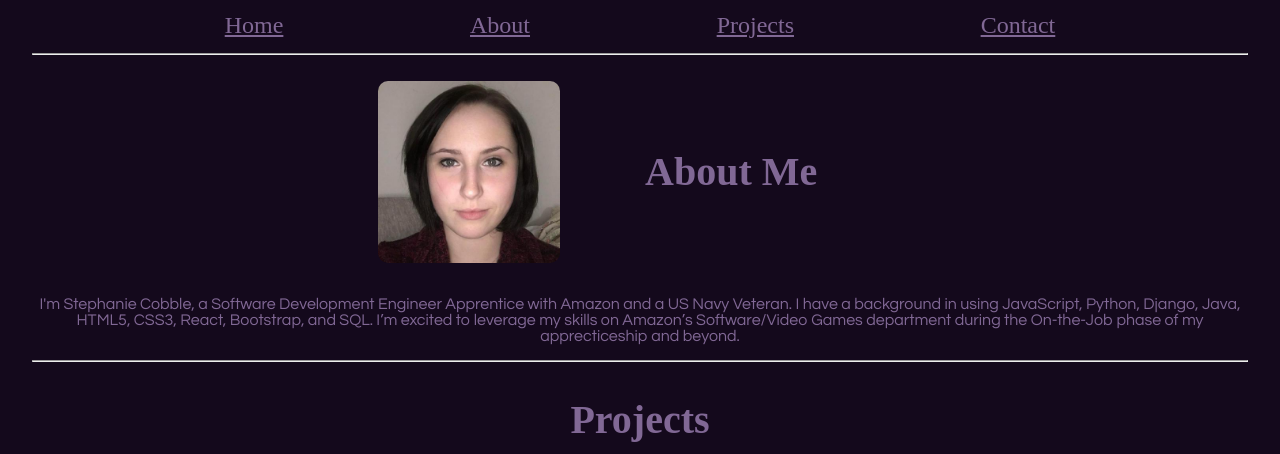
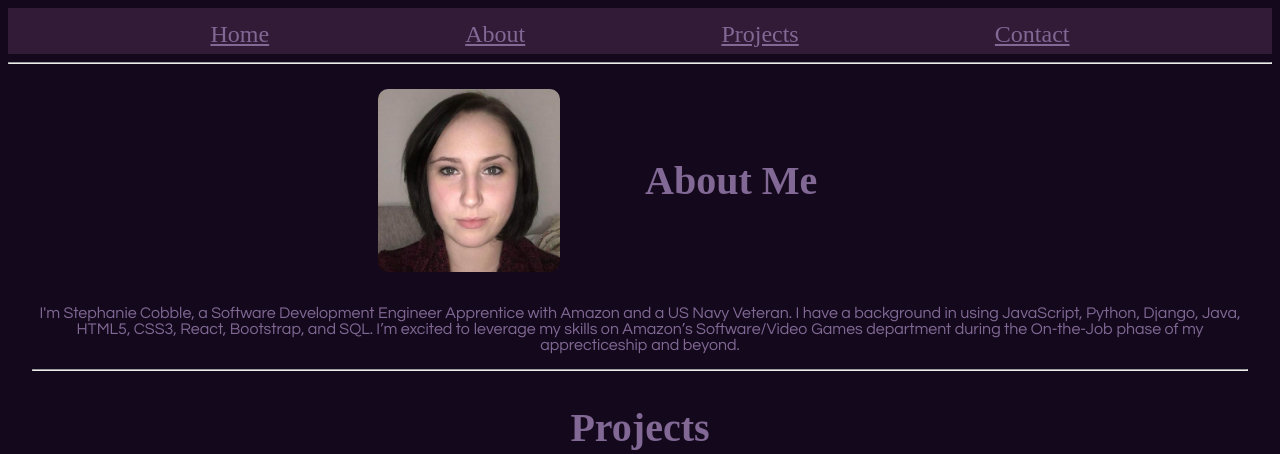
Before and after one commit to StephanieCobble/Portfolio, a plain HTML site: page index.html in a window 1280 px wide. Shown: the top 454 px of the page. Drawn offline with Linux system fonts and the light colour scheme.

Commit message:
minor css changes

```diff
--- a/index.css
+++ b/index.css
@@ -7,16 +7,22 @@ nav {
     padding-top: 1%;
     font-family: copperplate;
     font-size: x-large;
+    /* background: radial-gradient( rgb(172, 57, 180, 75%), rgba(103, 40, 148, 0.1), rgb(20, 9, 28)); */
+    background-color: rgba(151, 93, 155, 0.215);
 }
+
 
 body {
     background-color: rgb(20, 9, 28);
+    font-family:'Lucida Sans', 'Lucida Sans Regular', 'Lucida Grande', 'Lucida Sans Unicode', Geneva, Verdana, sans-serif;
+}
+
+main {
     margin: 0 auto;
     max-width: 95vw;
     max-height: 100vh;
     overflow: auto;
     text-align: center;
-    font-family:'Lucida Sans', 'Lucida Sans Regular', 'Lucida Grande', 'Lucida Sans Unicode', Geneva, Verdana, sans-serif;
 }
 
 .about {
```
Also changed, not shown: Assets/logo.png (added), 1 other file.
